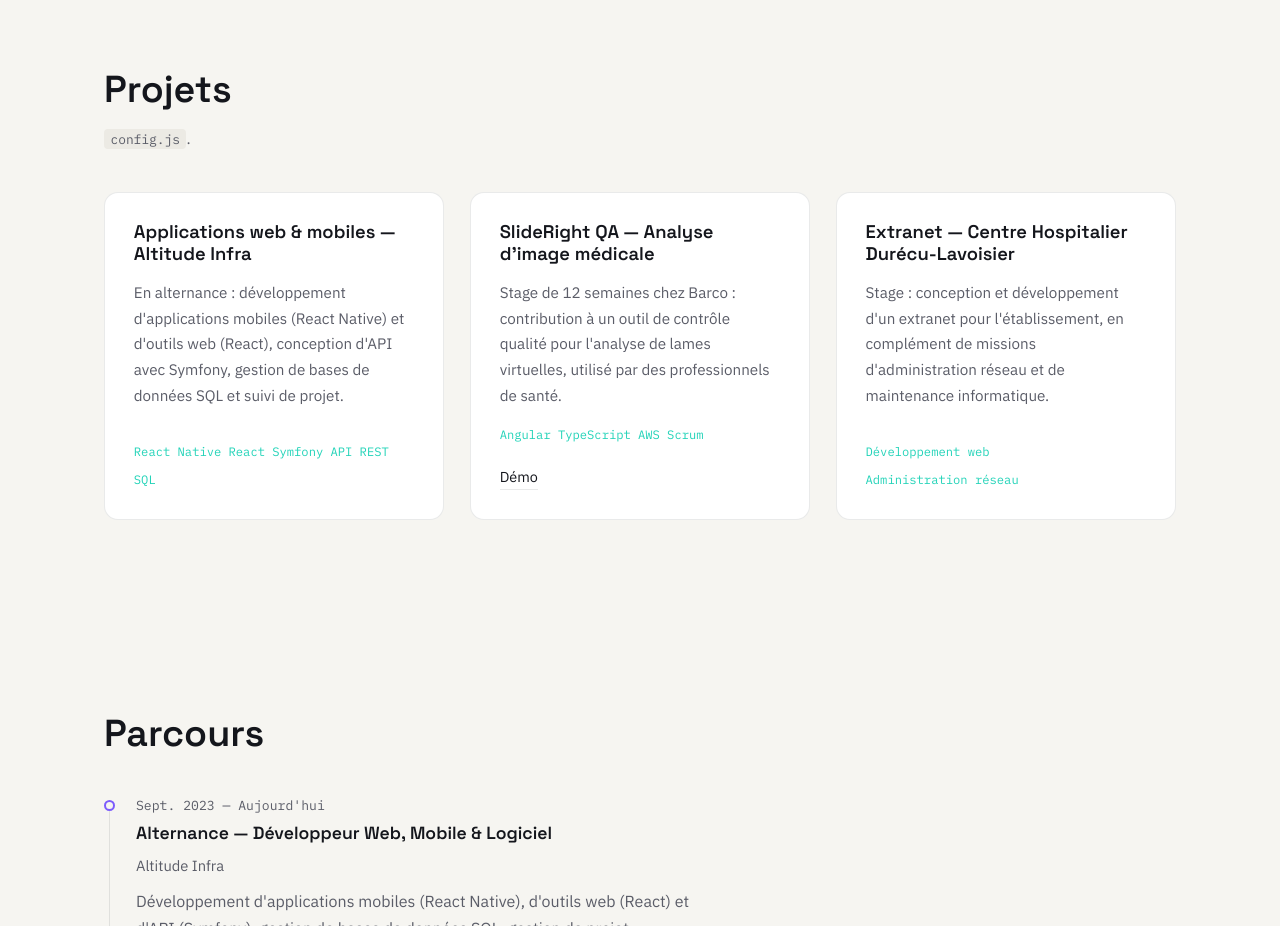
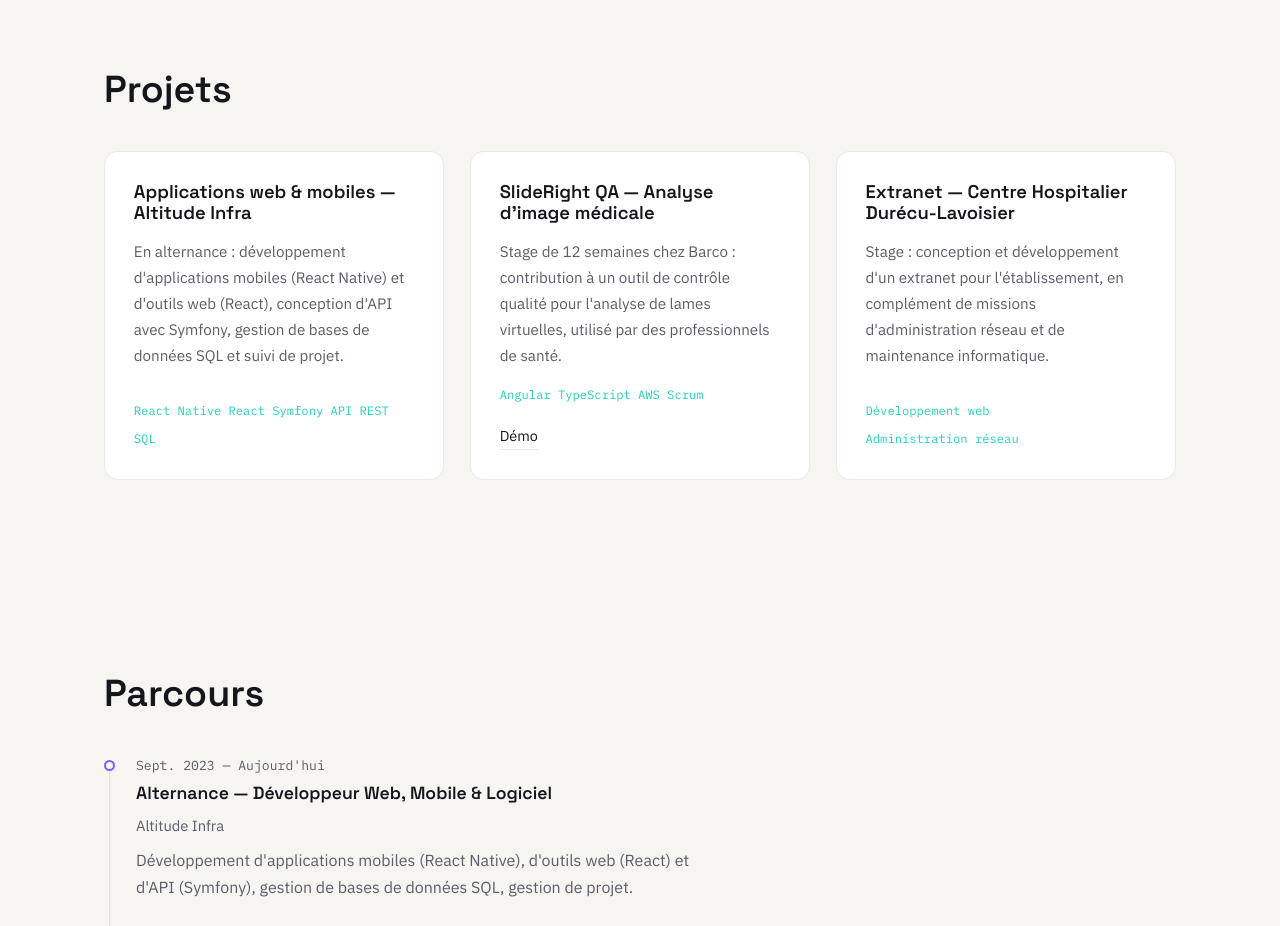
Before and after one commit to hugoDev42/hugoDev42.github.io, a plain HTML site: page index.html in a window 1280 px wide. Shown: the part 2420-3346 px from the top of the page. Drawn offline with Linux system fonts and the light colour scheme.

Commit message:
Remove note about config.js from projects section

```diff
--- a/index.html
+++ b/index.html
@@ -99,7 +99,6 @@
     <section id="projects" class="section">
       <div class="section-inner">
         <h2>Projets</h2>
-        <p class="section-note"><code>config.js</code>.</p>
         <div class="projects-grid" id="projectsGrid"></div>
       </div>
     </section>
```
